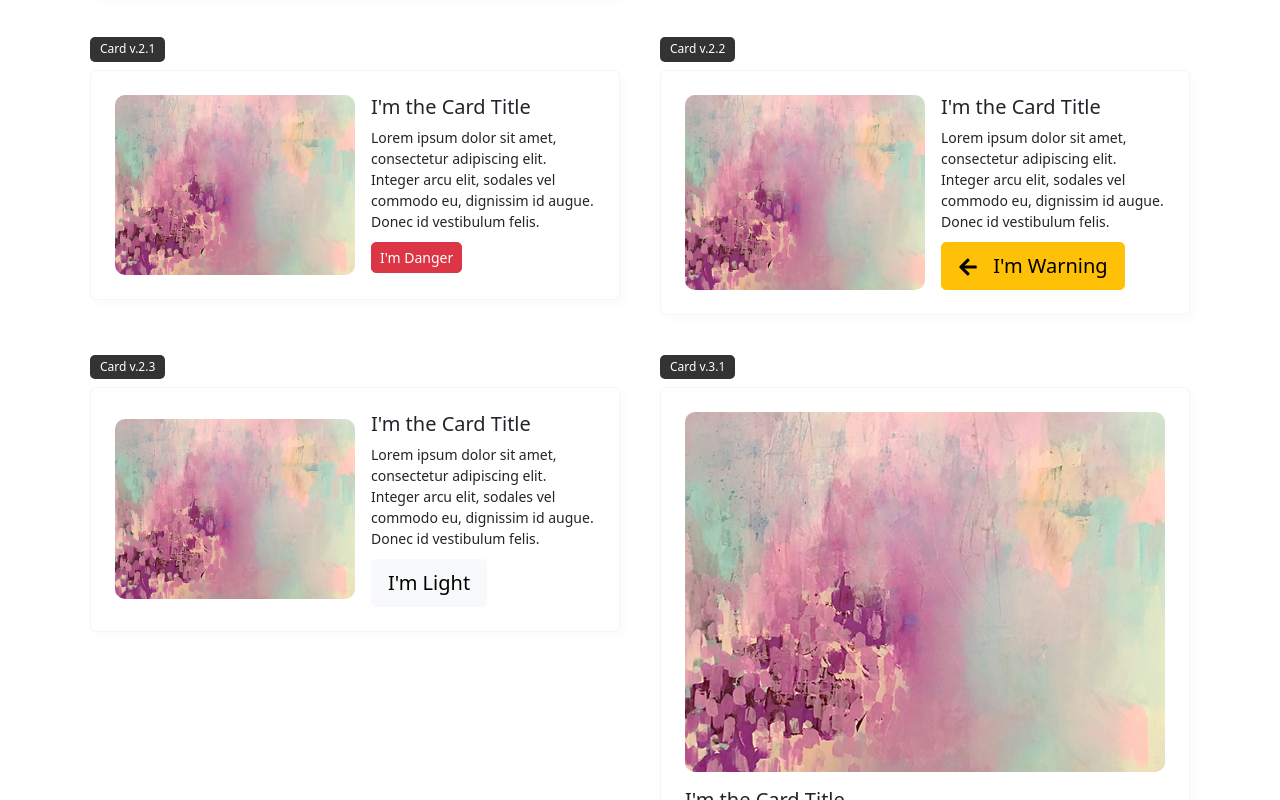
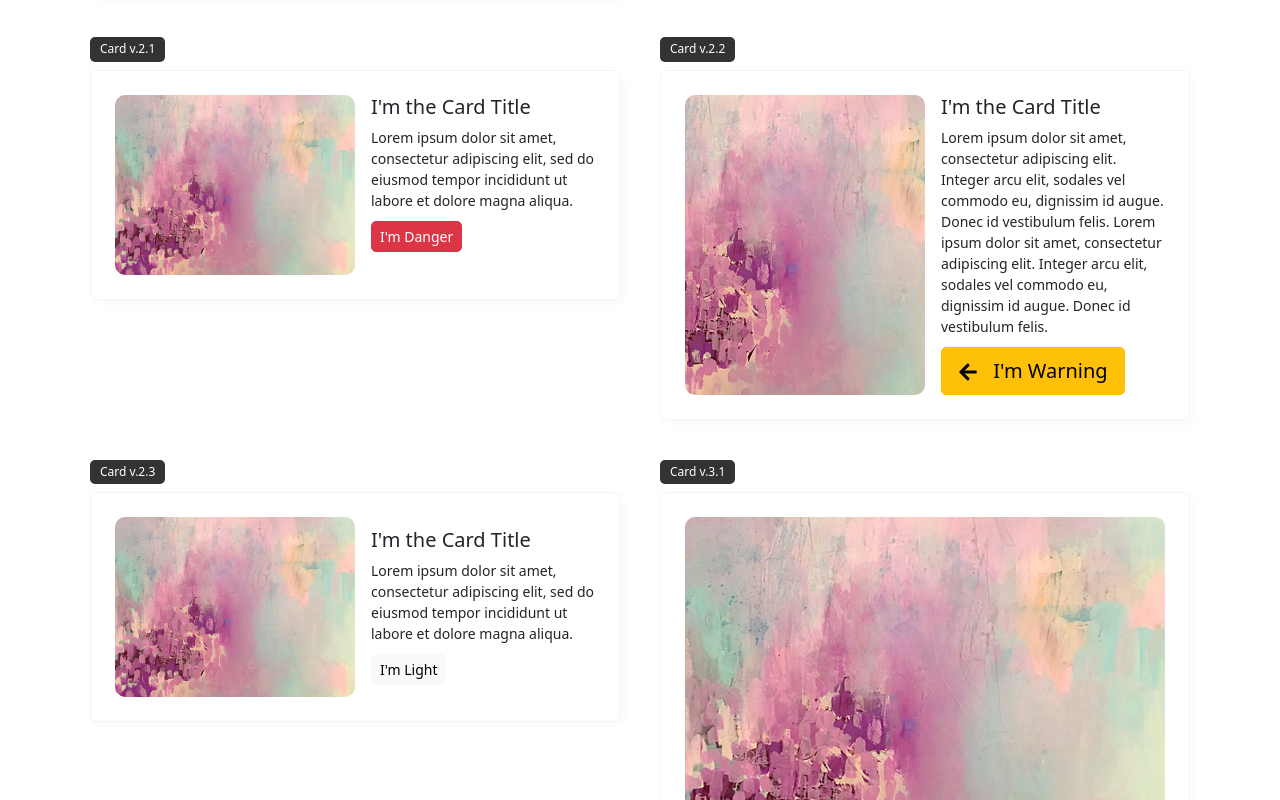
Before and after one commit to iamnikitamallya/react-ui-components, a React (Create React App) app: page /components in a window 1280 px wide. Shown: the part 760-1560 px from the top of the page. Built offline with nearby package versions, Linux system fonts and the light colour scheme; a web font is replaced by a local one.

Commit message:
Fixing Typo

```diff
--- a/src/components/ui/Card.js
+++ b/src/components/ui/Card.js
@@ -10,6 +10,7 @@ export default function Card({
   objectFit,
   align,
   children,
+  description
 }) {
   return (
     <>
@@ -30,10 +31,7 @@ export default function Card({
         {icon}
         <div className={icon && display === "flex" ? "w-80" : ""}>
           <Text variant="h5" content="I'm the Card Title" />
-          <Text
-            variant="para"
-            content="Lorem ipsum dolor sit amet, consectetur adipiscing elit. Integer arcu elit, sodales vel commodo eu, dignissim id augue. Donec id vestibulum felis."
-          />
+          <Text variant="para" content={description ? description : children} />
           {/* <Button /> */}
           {children}
         </div>
--- a/src/components/ui/Text.js
+++ b/src/components/ui/Text.js
@@ -1,4 +1,4 @@
-import React from "react";
+import React, { Children } from "react";
 import PropTypes from "prop-types";
 
 export default function Text({
@@ -11,7 +11,8 @@ export default function Text({
   letterSpacing,
   align,
   transform,
-  className
+  className,
+  children
 }) {
   return (
     <>
@@ -21,7 +22,7 @@ export default function Text({
           letterSpacing: `${letterSpacing}px`,
         }}
       >
-        {content}
+        {content ? content : { children }}
       </div>
     </>
   );
--- a/src/pages/Components.js
+++ b/src/pages/Components.js
@@ -27,7 +27,12 @@ export default function Components() {
       title: "Card v.1.1",
       components: (
         <Card>
-          <Button title="I'm Primary" variant="primary" size="sm" rtIcon={<FaArrowRight />} />
+          <Button
+            title="I'm Primary"
+            variant="primary"
+            size="sm"
+            rtIcon={<FaArrowRight />}
+          />
         </Card>
       ),
     },
@@ -58,8 +63,18 @@ export default function Components() {
     {
       title: "Card v.2.2",
       components: (
-        <Card display="flex" imgUrl={card} objectFit="cover">
-          <Button title="I'm Warning" variant="warning" size="lg" ltIcon={<FaArrowLeft />} />
+        <Card
+          display="flex"
+          imgUrl={card}
+          objectFit="cover"
+          description="Lorem ipsum dolor sit amet, consectetur adipiscing elit. Integer arcu elit, sodales vel commodo eu, dignissim id augue. Donec id vestibulum felis. Lorem ipsum dolor sit amet, consectetur adipiscing elit. Integer arcu elit, sodales vel commodo eu, dignissim id augue. Donec id vestibulum felis."
+        >
+          <Button
+            title="I'm Warning"
+            variant="warning"
+            size="lg"
+            ltIcon={<FaArrowLeft />}
+          />
         </Card>
       ),
     },
@@ -67,7 +82,7 @@ export default function Components() {
       title: "Card v.2.3",
       components: (
         <Card display="flex" imgUrl={card} align="center">
-          <Button title="I'm Light" variant="light" size="lg" />
+          <Button title="I'm Light" variant="light" size="sm" />
         </Card>
       ),
     },
@@ -83,7 +98,7 @@ export default function Components() {
       title: "Card v.3.2",
       components: (
         <Card imgUrl={card} textAlign="center">
-          <Button title="I'm Info" variant="info" size="lg" />
+          <Button title="I'm Info" variant="info" size="sm" />
         </Card>
       ),
     },
@@ -122,7 +137,7 @@ export default function Components() {
           <Button
             title="Outline Secondary"
             variant="outline-secondary"
-            size="lg"
+            size="sm"
           />
         </Card>
       ),
```
